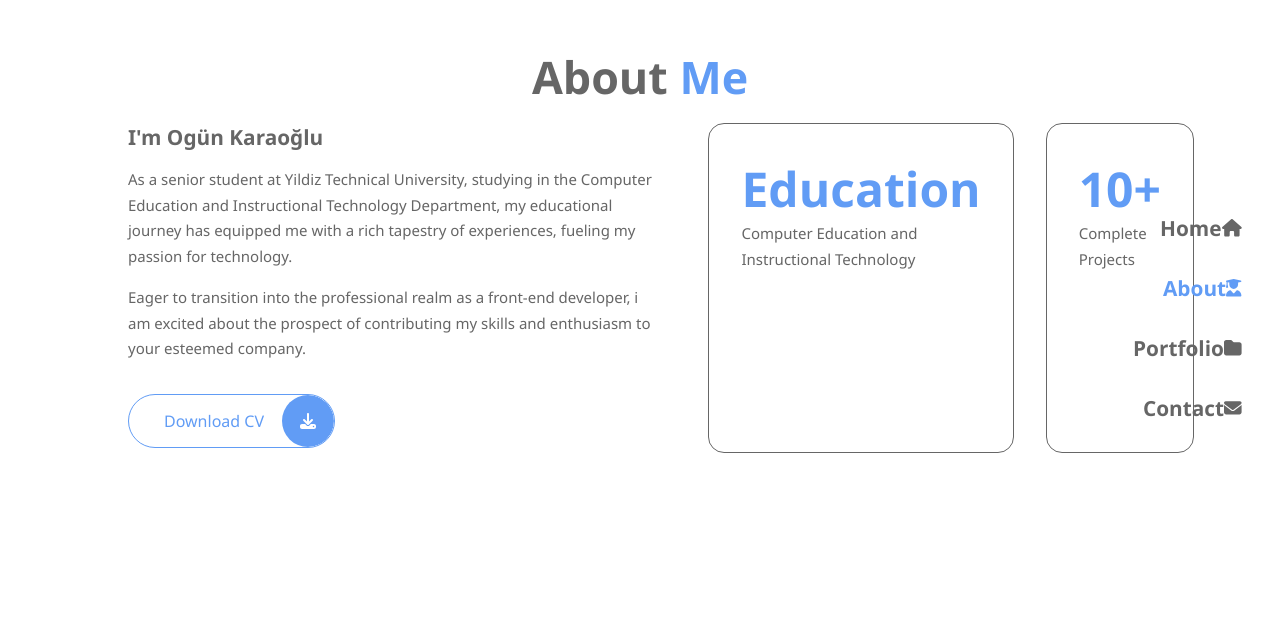
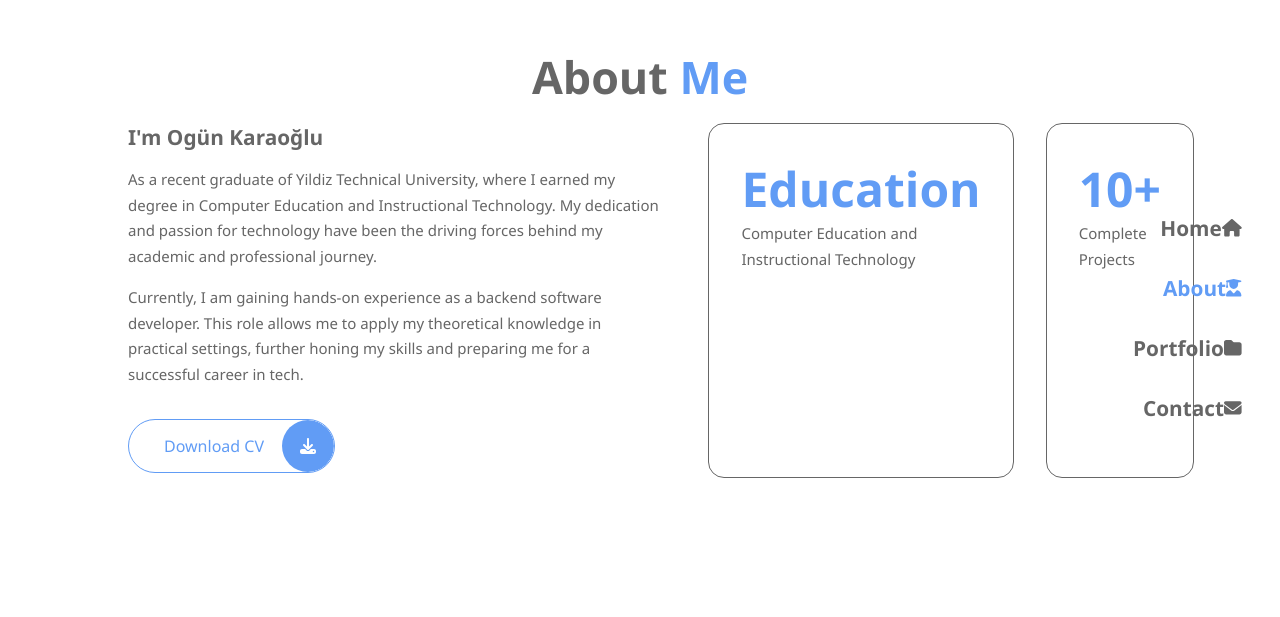
Before and after one commit to ThatDay1/Portfolio, a React (Vite) app: page /about in a window 1280 px wide. Shown: the part 114-731 px from the top of the page. Built offline with nearby package versions, Linux system fonts and the light colour scheme.

Commit message:
about me and introduce text upgrades

```diff
--- a/src/pages/About/About.jsx
+++ b/src/pages/About/About.jsx
@@ -18,15 +18,16 @@ const About = () => {
           <div className="about-left">
             <h3>I'm Ogün Karaoğlu</h3>
             <p>
-              As a senior student at Yildiz Technical University, studying in
-              the Computer Education and Instructional Technology Department, my
-              educational journey has equipped me with a rich tapestry of
-              experiences, fueling my passion for technology.
+              As a recent graduate of Yildiz Technical University, where I
+              earned my degree in Computer Education and Instructional
+              Technology. My dedication and passion for technology have been the
+              driving forces behind my academic and professional journey.
             </p>
             <p>
-              Eager to transition into the professional realm as a front-end
-              developer, i am excited about the prospect of contributing my
-              skills and enthusiasm to your esteemed company.
+              Currently, I am gaining hands-on experience as a backend software
+              developer. This role allows me to apply my theoretical knowledge
+              in practical settings, further honing my skills and preparing me
+              for a successful career in tech.
             </p>
             <a href={CV} download className="btn">
               Download CV{' '}
--- a/src/pages/Home/Home.jsx
+++ b/src/pages/Home/Home.jsx
@@ -16,11 +16,13 @@ const Home = () => {
             Web Programmer
           </h1>
           <p>
-            I proficiently utilize technologies such as React, JavaScript,
-            Tailwind CSS, CSS, HTML and Next.js to develop user-friendly and
-            fast web applications. The combination of my design skills with
-            these technologies allows me to create modern and compelling user
-            interfaces.
+            I proficiently utilize technologies such as C#, .NET, React, and
+            Next.js to develop user-friendly and fast web applications. My
+            experience spans both frontend and backend development, allowing me
+            to create modern and compelling user interfaces as well as robust
+            and scalable backend systems. This combination of skills enables me
+            to deliver comprehensive, full-stack solutions that enhance user
+            experience and application performance.
           </p>
           <Link className="btn" to={'/about'}>
             About Me
```
